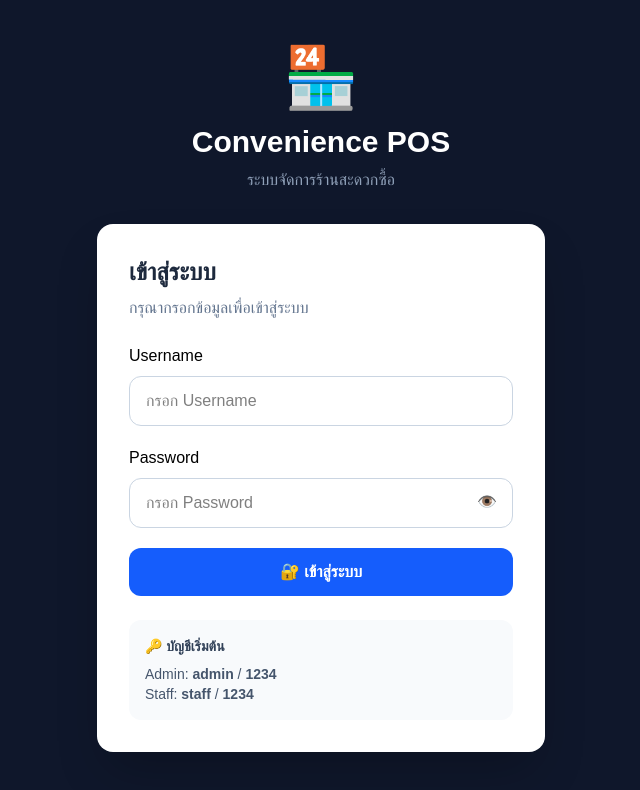
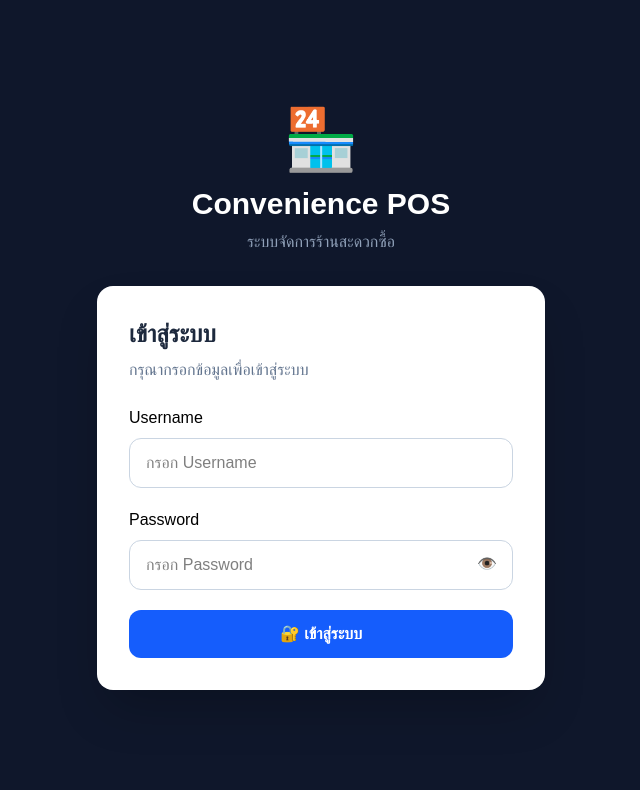
Before and after one commit to Wilasinee674259021/Convenience-POS, a React (Vite) app: page / in a window 1280 px wide. Shown: the top 790 px of the page, without its empty margins (319-959 px from the left). Built offline with nearby package versions, Linux system fonts and the light colour scheme.

Commit message:
Update Login.jsx

```diff
--- a/src/pages/Login.jsx
+++ b/src/pages/Login.jsx
@@ -236,22 +236,6 @@ export default function Login({ onLogin }) {
 
           </form>
 
-          {/* DEFAULT ACCOUNT */}
-          <div className="mt-6 bg-slate-50 rounded-xl p-4 text-sm">
-
-            <p className="font-bold text-slate-700 mb-2">
-              🔑 บัญชีเริ่มต้น
-            </p>
-
-            <p className="text-slate-600">
-              Admin: <b>admin</b> / <b>1234</b>
-            </p>
-
-            <p className="text-slate-600">
-              Staff: <b>staff</b> / <b>1234</b>
-            </p>
-
-          </div>
 
         </div>
 
```
